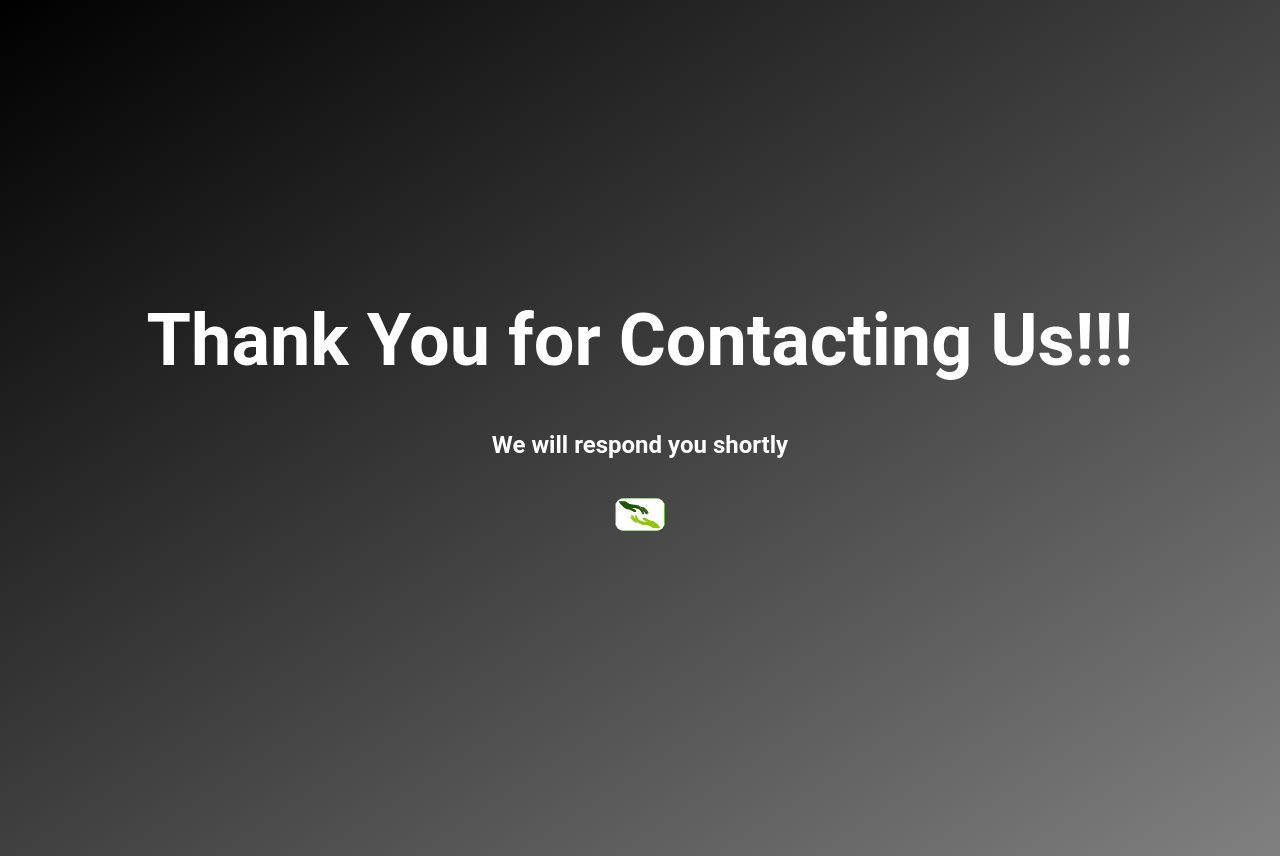
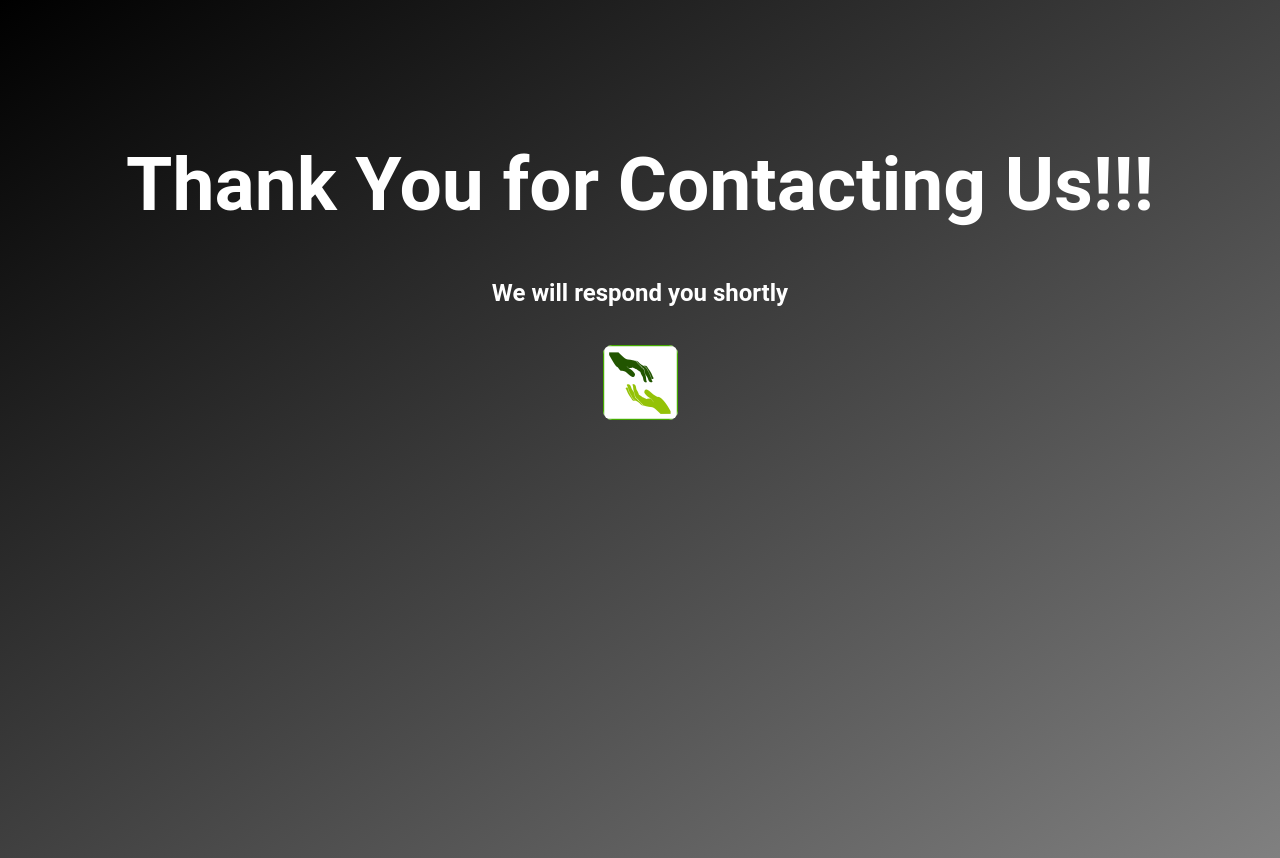
Before and after one commit to NaveenCScgr/NGO-Website, a plain HTML site: page success.html in a window 1280 px wide. Drawn offline with Linux system fonts and the light colour scheme.

Commit message:
Update success.html

```diff
--- a/success.html
+++ b/success.html
@@ -16,19 +16,19 @@
 
 	h1 {
   		text-align: center;
-  		padding-top: 250px;
+  		padding-top: 90px;
 	}
 
 </style>
   </head>
   <body>
     <div>
-      <h1 style="color: white; font-size: 72px;">Thank You for Contacting Us!!!</h1>
+      <h1 style="color: white; font-size: 75px;">Thank You for Contacting Us!!!</h1>
 	<h2 style="text-align: center; color: white;"> We will respond you shortly<h2>
 
     </div>
     <br/>
-    <a href="index.html" ><img src="img/icongreen.png" width="50" height="33" style="display: block; background-color:white; margin-left: auto;
+    <a href="index.html" ><img src="img/icongreen.png" width="75" height="75" style="display: block; background-color:white; margin-left: auto;
   	margin-right: auto; border-radius: 9px;"></a>
   </body>
 </html>
```
